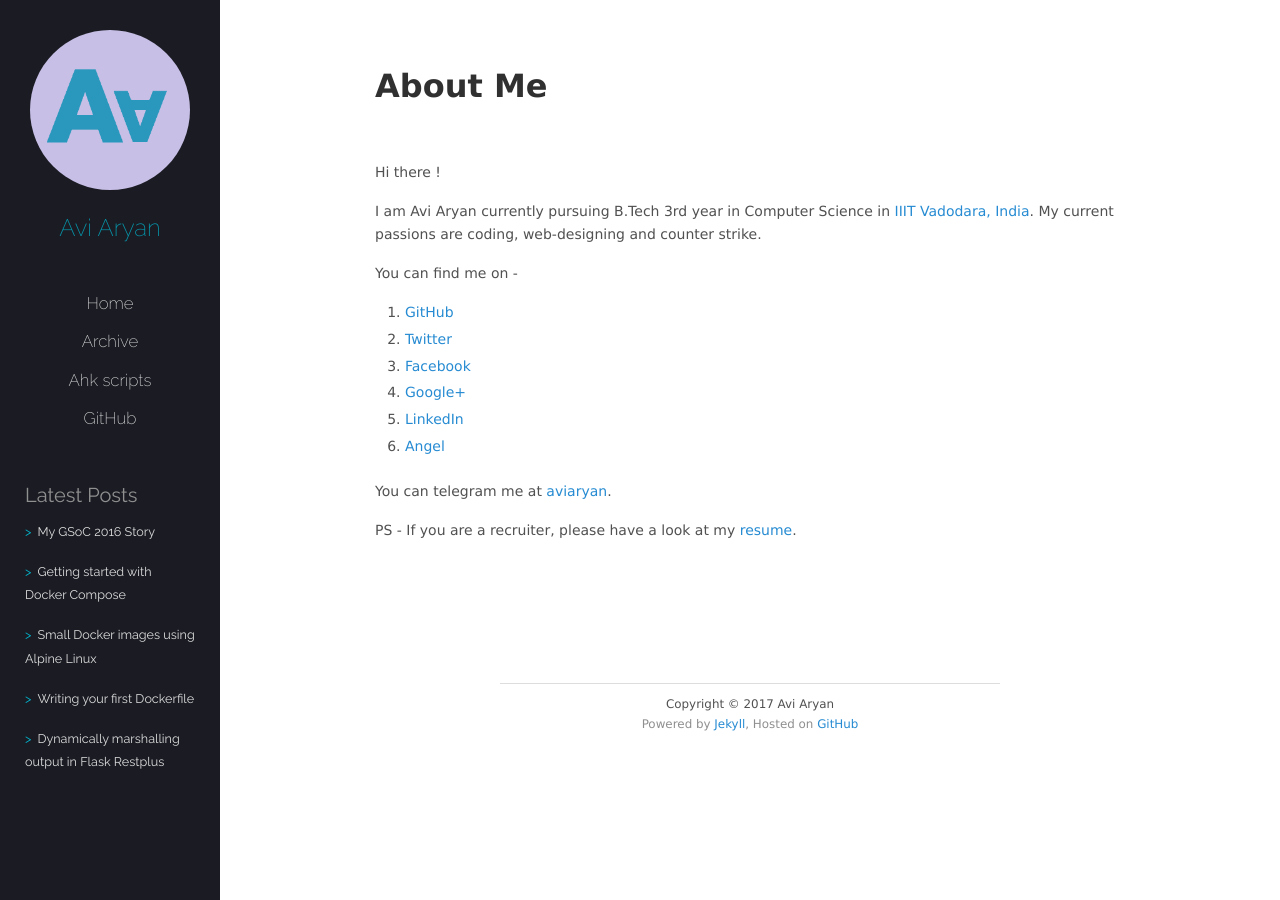
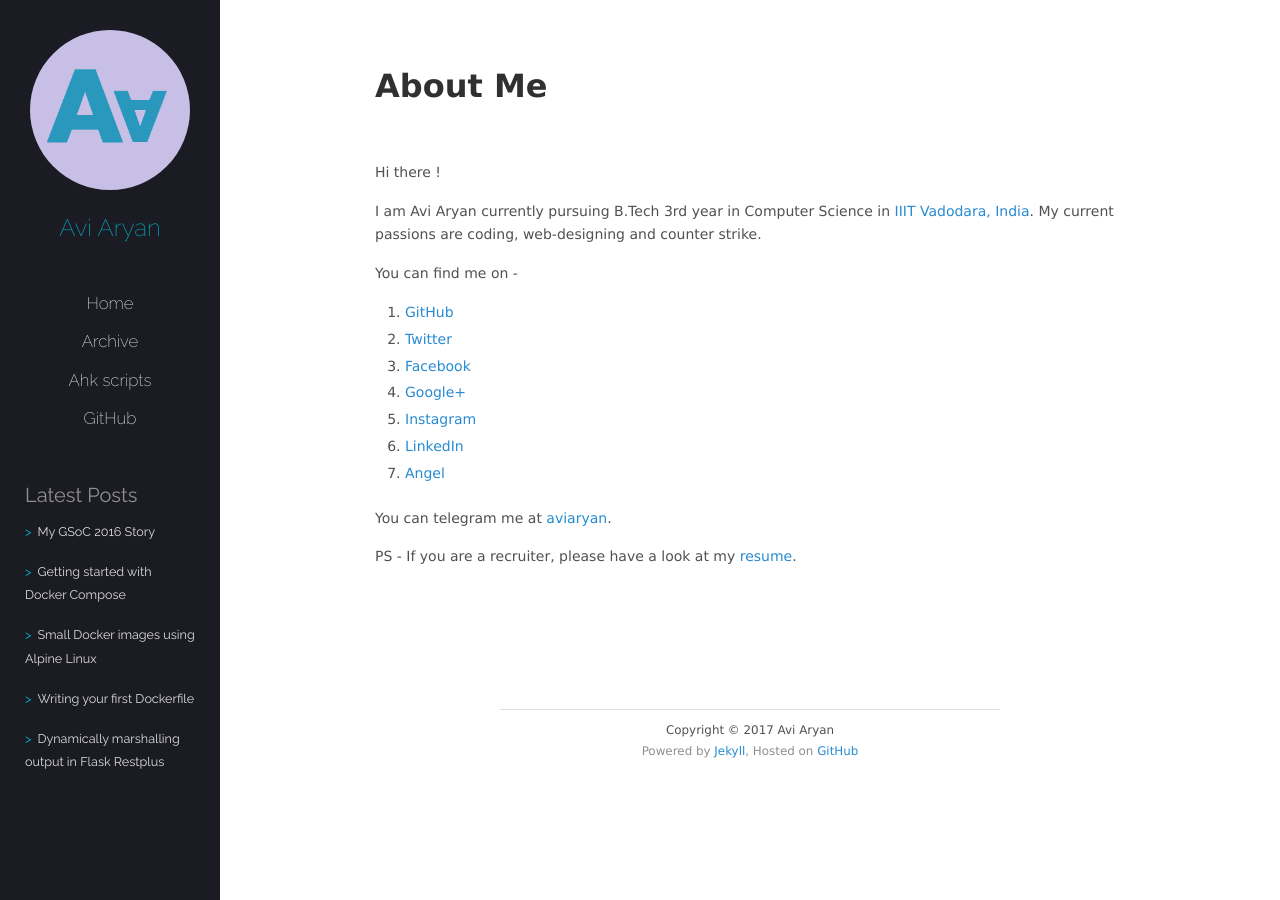
Before and after one commit to aviaryan/aviaryan.github.com-retired-2018, a Jekyll site: the page built from about.md, in a window 1280 px wide. Built offline with Jekyll 4.4.1, drawn with Linux system fonts in a browser that asks for light colours.

Commit message:
chore: added instagram profile link

```diff
--- a/about.md
+++ b/about.md
@@ -14,6 +14,7 @@ You can find me on -
 * [Twitter](http://twitter.com/{{ site.author.twitter }})
 * [Facebook](http://facebook.com/{{ site.author.facebook }})
 * [Google+](http://google.com/+{{ site.author.google }})
+* [Instagram](https://www.instagram.com/aviaryan123/)
 * [LinkedIn](https://in.linkedin.com/in/aviaryan)
 * [Angel](https://angel.co/aviaryan)
 
```
